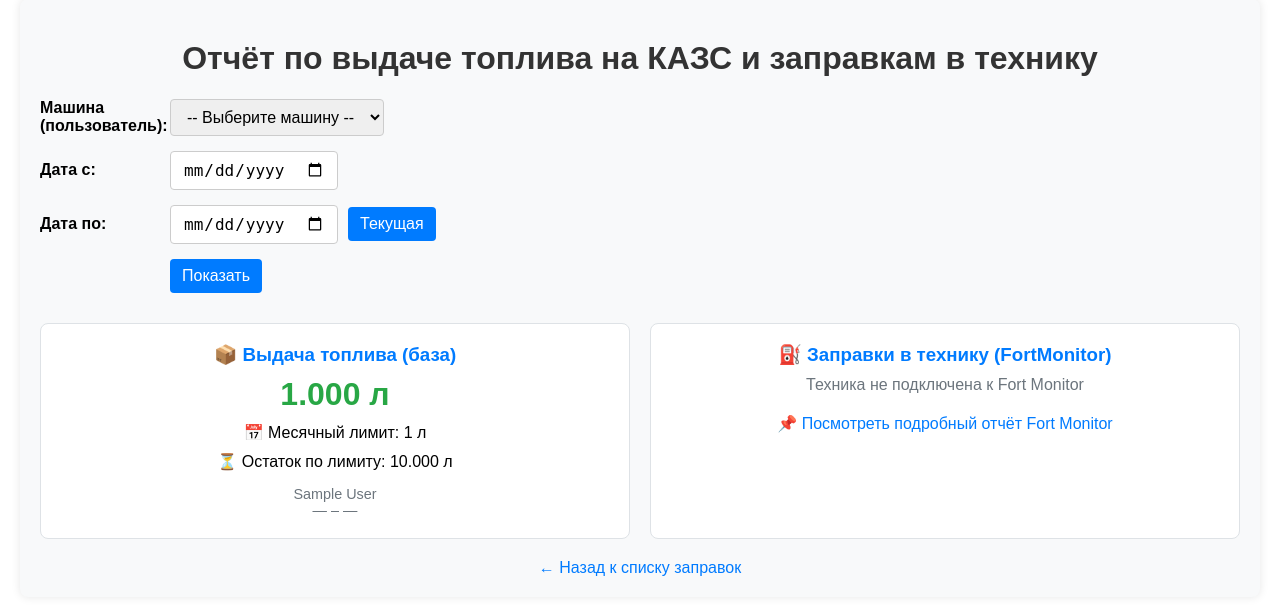
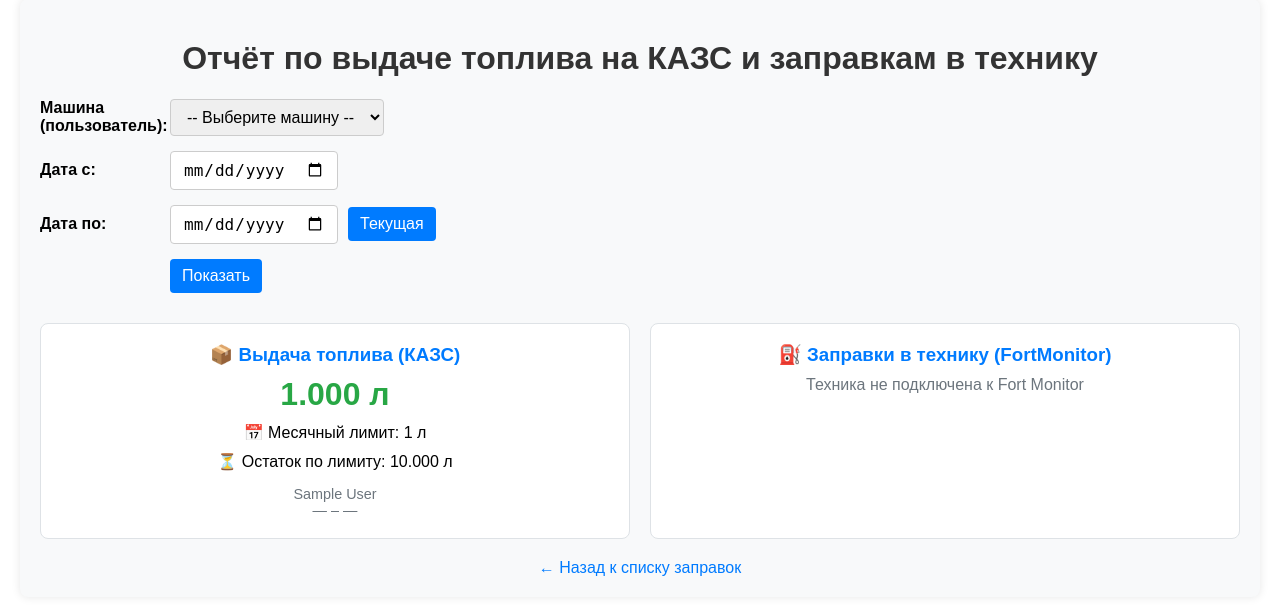
Before and after one commit to keinen87/kazs, a Django app: template report_app/templates/fuel_report.html in a window 1280 px wide. Shown: the part 21-636 px from the top of the page. Run offline with Django 5.2, Linux system fonts and the light colour scheme; tables that the repository leaves empty hold one stand-in row (values such as "Sample post"); the template is opened without the code that fills it: values that come from a table or form of the project are taken from there, most other values are stand-ins (such as "Sample title", 1, 10 or a date in 2020).

Commit message:
fixed link full report for not plugged FM vehicle

```diff
--- a/report_app/templates/fuel_report.html
+++ b/report_app/templates/fuel_report.html
@@ -145,7 +145,7 @@
         {% if total_litres is not None %}
         <div class="results-row">
             <div class="result-card">
-                <h3>📦 Выдача топлива (база)</h3>
+                <h3>📦 Выдача топлива (КАЗС)</h3>
                 <div class="total-litres">{{ total_litres|floatformat:3 }} л</div>
                 {% if selected_user.month_limit is not None %}
                 <div class="limit-info">📅 Месячный лимит: {{ selected_user.month_limit|floatformat:0 }} л</div>
@@ -172,10 +172,11 @@
                             <div class="warning-note">⚠️ Возможно, система не настроена</div>
                         {% endif %}
                     {% endif %}
+                    <!-- Ссылка показывается только если техника подключена к Fort Monitor -->
+                    <div class="fm-link">
+                        <a href="{{ fm_report_url }}" target="_blank">📌 Посмотреть подробный отчёт Fort Monitor</a>
+                    </div>
                 {% endif %}
-                <div class="fm-link">
-                    <a href="{{ fm_report_url }}" target="_blank">📌 Посмотреть подробный отчёт Fort Monitor</a>
-                </div>
             </div>
         </div>
         {% elif error %}
```
